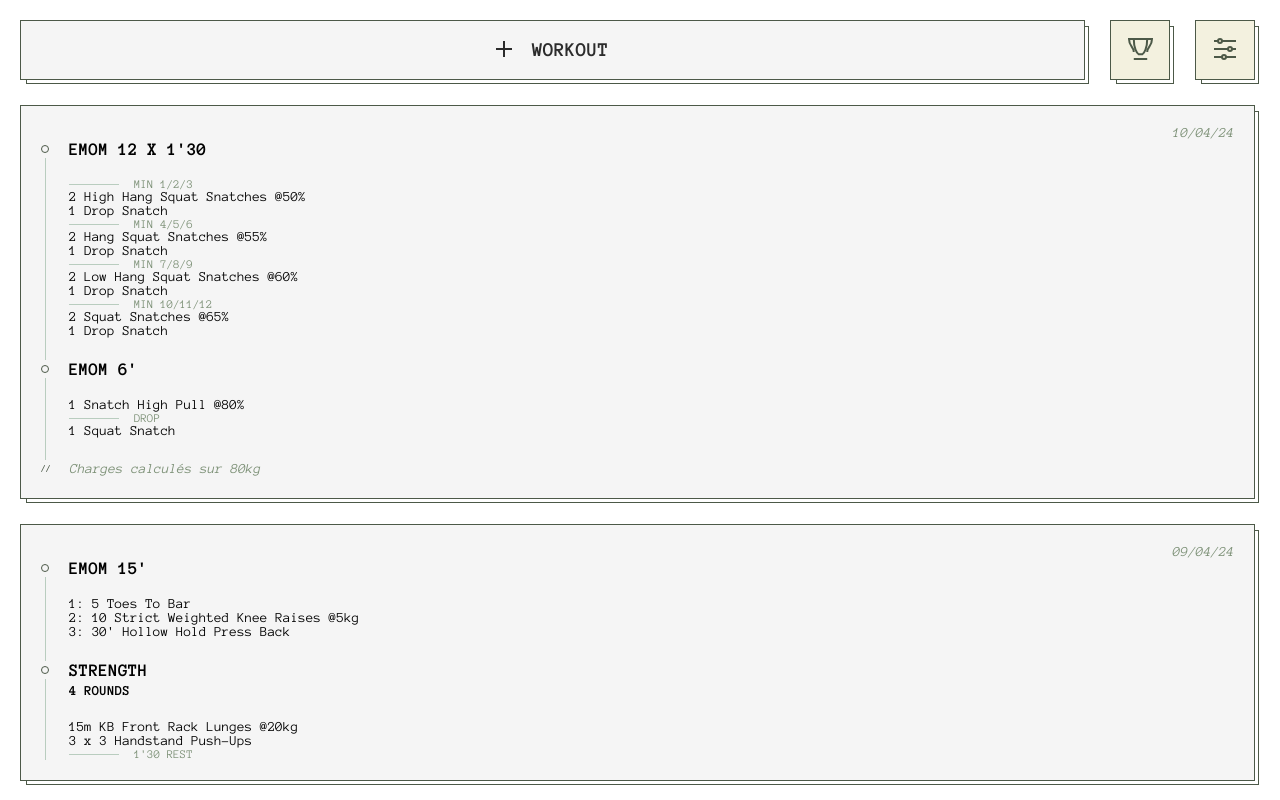
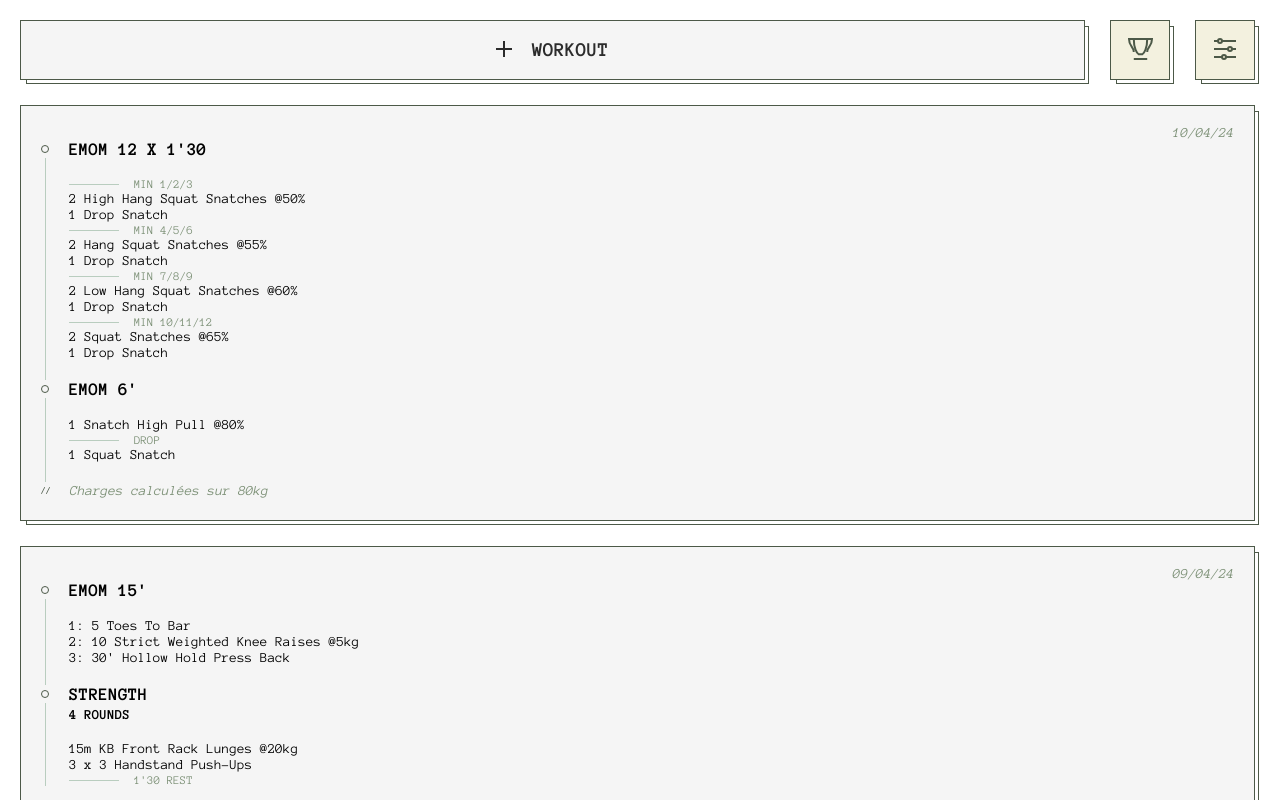
Before and after one commit to ThomasWarin/FitTracker, a React (Vite) app: page / in a window 1280 px wide. Shown: the top 800 px of the page. Built offline with nearby package versions, Linux system fonts and the light colour scheme.

Commit message:
[Style] Fix CSS margin of movement

```diff
--- a/src/App/App.jsx
+++ b/src/App/App.jsx
@@ -62,7 +62,7 @@ return (
                             <div className='movements'>
                                 { workout.subtitle && <p className='subtitle'>{workout.subtitle}</p> }
                                 { workout.movements.map((movement, movementIndex, movements) => (
-                                    <div key={`${date.date}-${workoutIndex}-${movementIndex}`}>
+                                    <div key={`${date.date}-${workoutIndex}-${movementIndex}`} className='movement'>
                                         { movementIndex === 0 && <div className="space"/> }
                                         { movement.type === 'normal'
                                             ? <p>{movement.name}</p>
--- a/src/App/App.scss
+++ b/src/App/App.scss
@@ -121,7 +121,7 @@
                     padding-left: 28px;
                     font-size: 14px;
 
-                    p:not(:last-child) {
+                    .movement:not(:last-of-type) {
                         margin-bottom: 2px;
                     }
 
--- a/src/data/workouts.json
+++ b/src/data/workouts.json
@@ -71,7 +71,7 @@
                         "type": "normal"
                     }
                 ],
-                "comment": "Charges calculés sur 80kg"
+                "comment": "Charges calculées sur 80kg"
             }
         ]
     },
```
